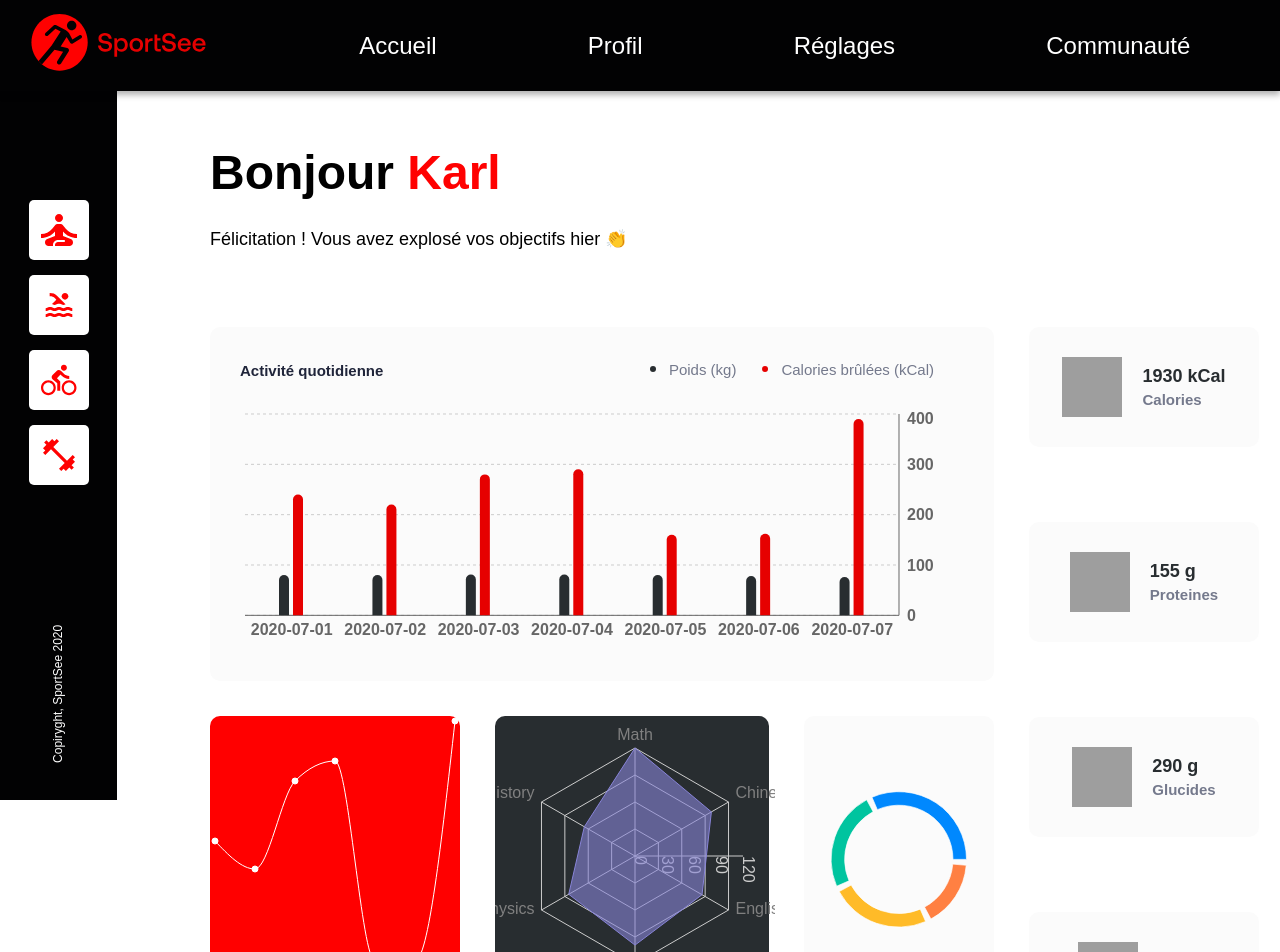
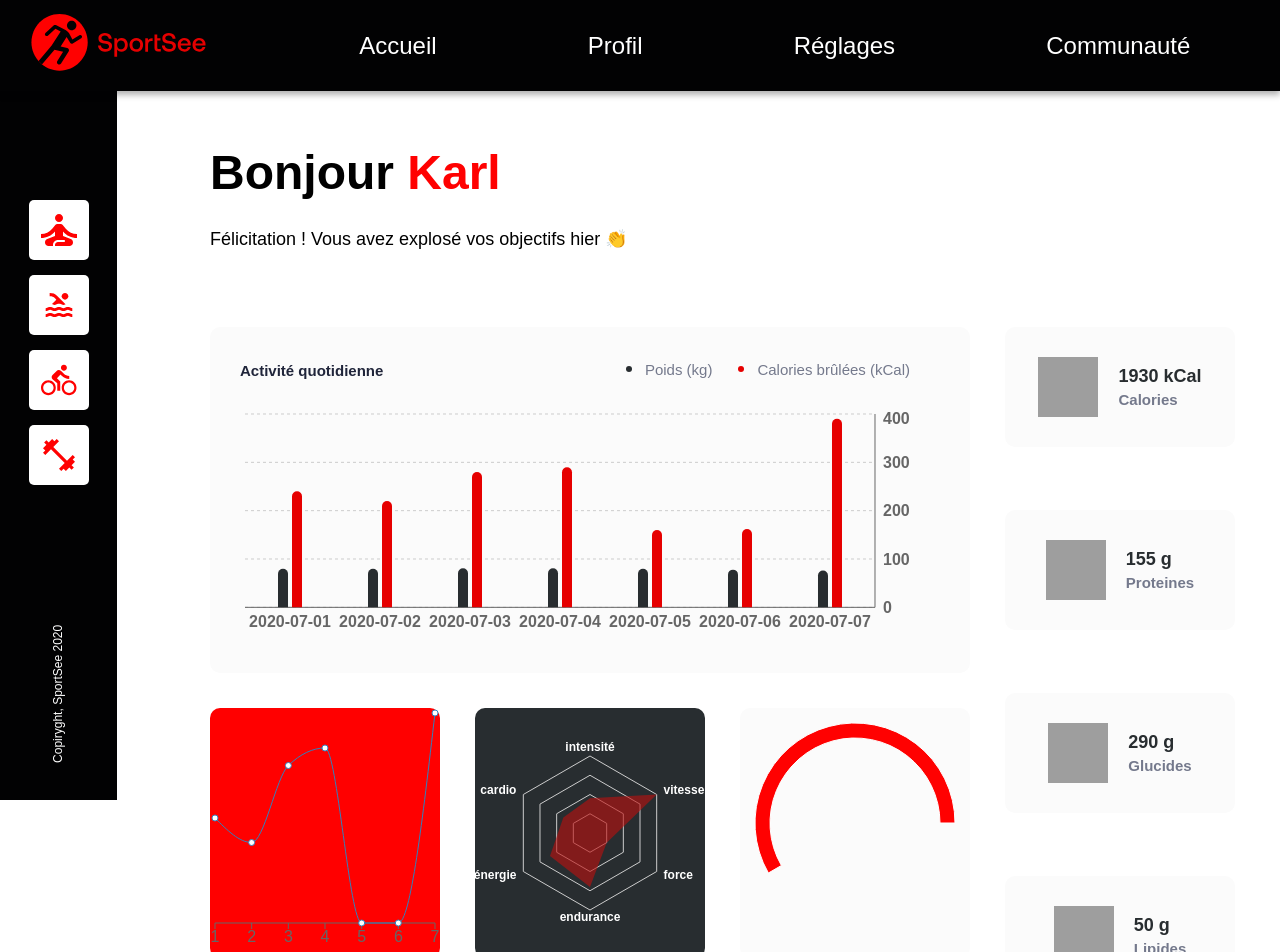
Before and after one commit to AdnanElg/Project_n-12_SportSee, a React (Vite) app: page / in a window 1280 px wide. Shown: the top 952 px of the page. Built offline with nearby package versions, Linux system fonts and the light colour scheme; grey boxes are pictures that could not be loaded.

Commit message:
modification des charts

```diff
--- a/src/components/healthdata/HealthData.scss
+++ b/src/components/healthdata/HealthData.scss
@@ -2,7 +2,7 @@
   display: flex;
   flex-direction: column;
   align-items: center;
-  gap: 75px;
+  gap: 63px;
 
   &__icôns {
     display: flex;
--- a/src/components/kpiobjective/KpiObjective.tsx
+++ b/src/components/kpiobjective/KpiObjective.tsx
@@ -7,18 +7,17 @@ import {
   XAxis
 } from "recharts";
 
-
+// Revoir graphique + passer les valeur correctement dans les data et mettre jours de la semaine a la place des index passer :
 const KpiObjective = ({dataUserAverageSessions}) => {
   return (
     <div className="container__kpiobjective">
-      <ResponsiveContainer minWidth={250} minHeight={280}>
-        <LineChart width={200} height={150} data={dataUserAverageSessions}>
-          <XAxis dataKey="day" />
+      <ResponsiveContainer minWidth={230} minHeight={250}>
+        <LineChart width={200} height={150} data={dataUserAverageSessions} >
+          <XAxis dataKey="day"/>
           <Tooltip />
           <Line
             type="monotone"
             dataKey="sessionLength"
-            stroke="#FFFFFF"
           />
         </LineChart>
       </ResponsiveContainer>
--- a/src/components/kpiperformance/KpiPerformance.tsx
+++ b/src/components/kpiperformance/KpiPerformance.tsx
@@ -1,42 +1,31 @@
 import "./KpiPerformance.scss";
-import { Radar, RadarChart, PolarGrid, PolarAngleAxis, PolarRadiusAxis, ResponsiveContainer } from 'recharts';
+import { Radar, RadarChart, PolarGrid, PolarAngleAxis, ResponsiveContainer } from 'recharts';
 
+// Mettre les data avec les vraix value en props et revoir espacement des valeur :
 const data = [
   {
-    subject: 'Math',
-    A: 120,
-    B: 110,
-    fullMark: 150,
+    subject: 'intensité',
+    value: 90,
   },
   {
-    subject: 'Chinese',
-    A: 98,
-    B: 130,
-    fullMark: 150,
+    subject: 'vitesse',
+    value: 200,
   },
   {
-    subject: 'English',
-    A: 86,
-    B: 130,
-    fullMark: 150,
+    subject: 'force',
+    value: 50,
   },
   {
-    subject: 'Geography',
-    A: 99,
-    B: 100,
-    fullMark: 150,
+    subject: 'endurance',
+    value: 140,
   },
   {
-    subject: 'Physics',
-    A: 85,
-    B: 90,
-    fullMark: 150,
+    subject: 'énergie',
+    value: 120,
   },
   {
-    subject: 'History',
-    A: 65,
-    B: 85,
-    fullMark: 150,
+    subject: 'cardio',
+    value: 80,
   },
 ];
 
@@ -44,12 +33,11 @@ const data = [
 const KpiPerformance = () => {
   return (
     <div className="container__kpiperformance">
-       <ResponsiveContainer minWidth={280} minHeight={280}>
-        <RadarChart cx="50%" cy="50%" outerRadius="80%" data={data}>
-          <PolarGrid />
-          <PolarAngleAxis dataKey="subject" />
-          <PolarRadiusAxis />
-          <Radar name="Mike" dataKey="A" stroke="#8884d8" fill="#8884d8" fillOpacity={0.6} />
+       <ResponsiveContainer minWidth={230} minHeight={250}>
+        <RadarChart  cx="50%" cy="50%" outerRadius="70%" data={data} >
+          <PolarGrid  radialLines={false} />
+          <PolarAngleAxis dataKey="subject" tick={{ fontSize: 12, fill: "white", fontWeight: "bold"}} dy={3} />
+          <Radar dataKey="value" fillOpacity={0.6} fill="#BF0F0E"/>
         </RadarChart>
       </ResponsiveContainer>
     </div>
--- a/src/components/kpiscore/KpiScore.tsx
+++ b/src/components/kpiscore/KpiScore.tsx
@@ -1,31 +1,26 @@
 import { PieChart, Pie, Cell } from 'recharts';
 import "./KpiScore.scss";
 
+// Rajouter les vraix data et revoir comment arrpondir les bord de la barre de progression + mettre aux centre la valeur de votre objectif
 const data = [
-  { name: 'Group A', value: 400 },
-  { name: 'Group B', value: 300 },
-  { name: 'Group C', value: 300 },
-  { name: 'Group D', value: 200 },
+  { name: 'score', todayScore: 200 }
 ];
-
-const COLORS = ['#0088FE', '#00C49F', '#FFBB28', '#FF8042'];
 
 const KpiScore = () => {
   return (
-    <div className="container__kpiscore" style={{ minWidth: 150, minHeight: 200 }}>
-      <PieChart width={280} height={280}>
+    <div className="container__kpiscore">
+      <PieChart width={230} height={250}>
         <Pie
           data={data}
-          cx={135}
-          cy={140}
-          innerRadius={80}
+          cx={110}
+          cy={110}
+          innerRadius={85}
           outerRadius={100}
-          fill="#82ca9d"
-          paddingAngle={5}
-          dataKey="value"
+          paddingAngle={150}
+          dataKey="todayScore"
         >
           {data.map((item, index) => (
-            <Cell key={`cell-${index}`} fill={COLORS[index % COLORS.length]} />
+            <Cell key={`cell-${index}`} fill='#FF0101'/>
           ))}
         </Pie>
       </PieChart>
```
